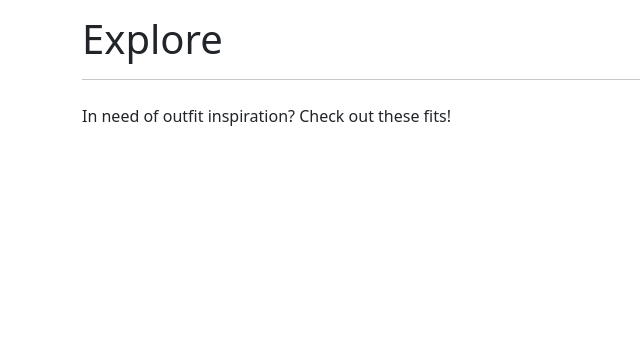
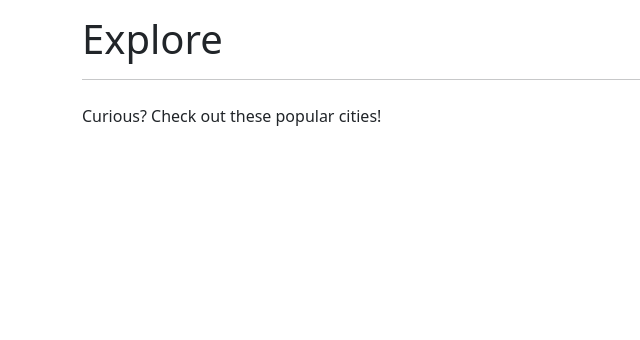
Before and after one commit to jcarney2024/climacloset, a Flask app: page /explore in a window 1280 px wide. Shown: the part 160-500 px from the top of the page, without its empty margins (0-640 px from the left). Run offline with Flask 3, Linux system fonts and the light colour scheme; some libraries are stand-ins or nearby versions.

```diff
--- a/app/templates/explore.html
+++ b/app/templates/explore.html
@@ -10,7 +10,7 @@
     </header>
 
     <div class="content mb-5">
-        <p>In need of outfit inspiration? Check out these fits!</p>
+        <p>Curious? Check out these popular cities!</p>
     </div>
 </div>
 {% endblock %}
```
